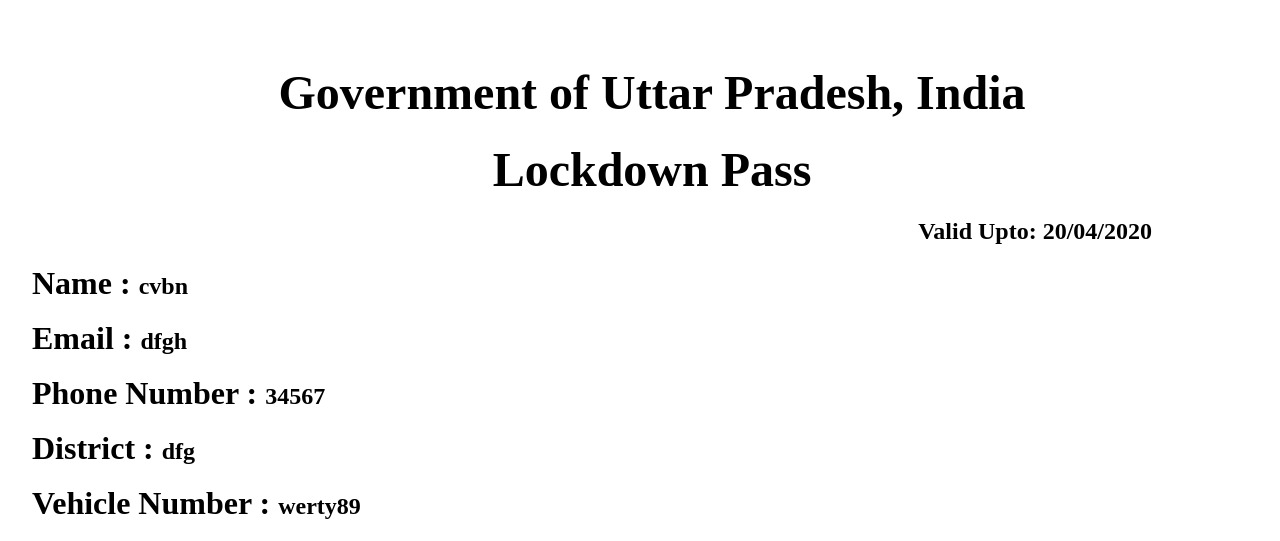
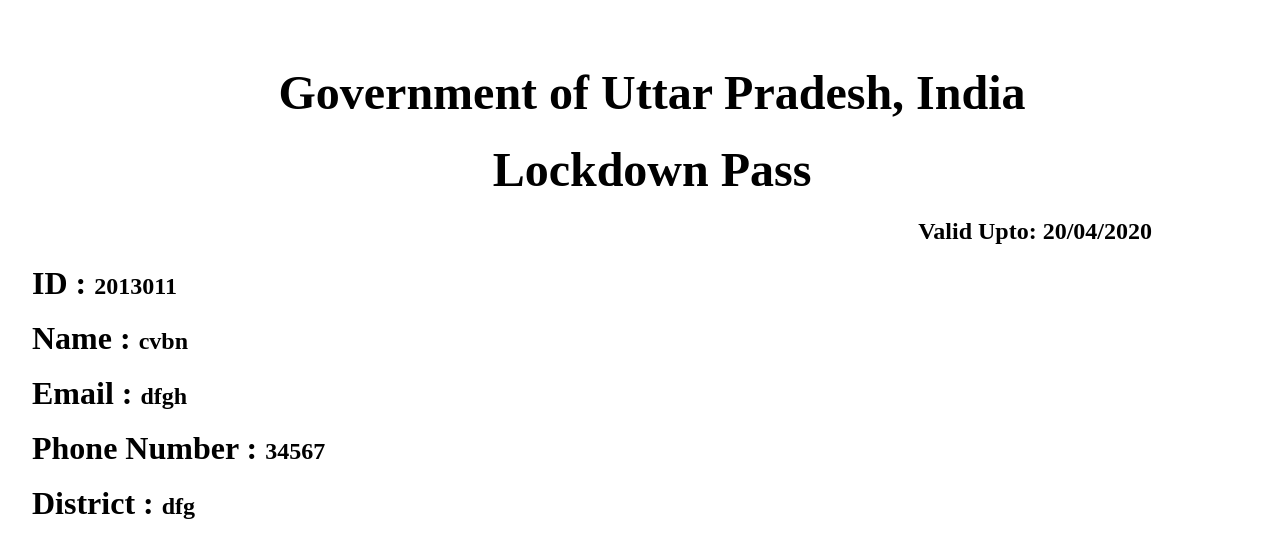
Before and after one commit to diyajaiswal11/HackCorona, a Django app: template hackcorona/templates/pdf.html in a window 1280 px wide. Shown: the top 541 px of the page. Run offline with Django 3.2, Linux system fonts and the light colour scheme; the template is opened without the code that fills it: values that come from a table or form of the project are taken from there, others are empty; data comes from the database, SQL or seed files in the repository; both versions use the stored data as it was after the commit.

Commit message:
added query

```diff
--- a/hackcorona/templates/pdf.html
+++ b/hackcorona/templates/pdf.html
@@ -11,6 +11,7 @@
       <h1 style="text-align: center;"><font size="7">Government of Uttar Pradesh, India</font></h1>
     <h1 style="text-align: center;"><font size="7">Lockdown Pass</font></h1>
     <h2 style="text-align: right;margin-right:5em;">Valid Upto: 20/04/2020</h2>
+    <h1 style="display:inline;">ID : </h1><h2 style="display:inline;">{{ a.uniquenumber }}</h2><br><br>
     <h1 style="display:inline;">Name : </h1><h2 style="display:inline;">{{ a.name }}</h2><br><br>
     <h1 style="display:inline;">Email : </h1><h2 style="display:inline;">{{ a.email }}</h2><br><br>
     <h1 style="display:inline;">Phone Number : </h1><h2 style="display:inline;">{{ a.phonenumber }}</h2><br><br>
```
Also changed, not shown: hackcorona/db.sqlite3, hackcorona/media/id_proof/imgcorona_Q37mZrZ.png (added), hackcorona/media/profile_pics/WhatsApp_Image_2019-11-30_at_8.25.09_PM.jpeg (added).
